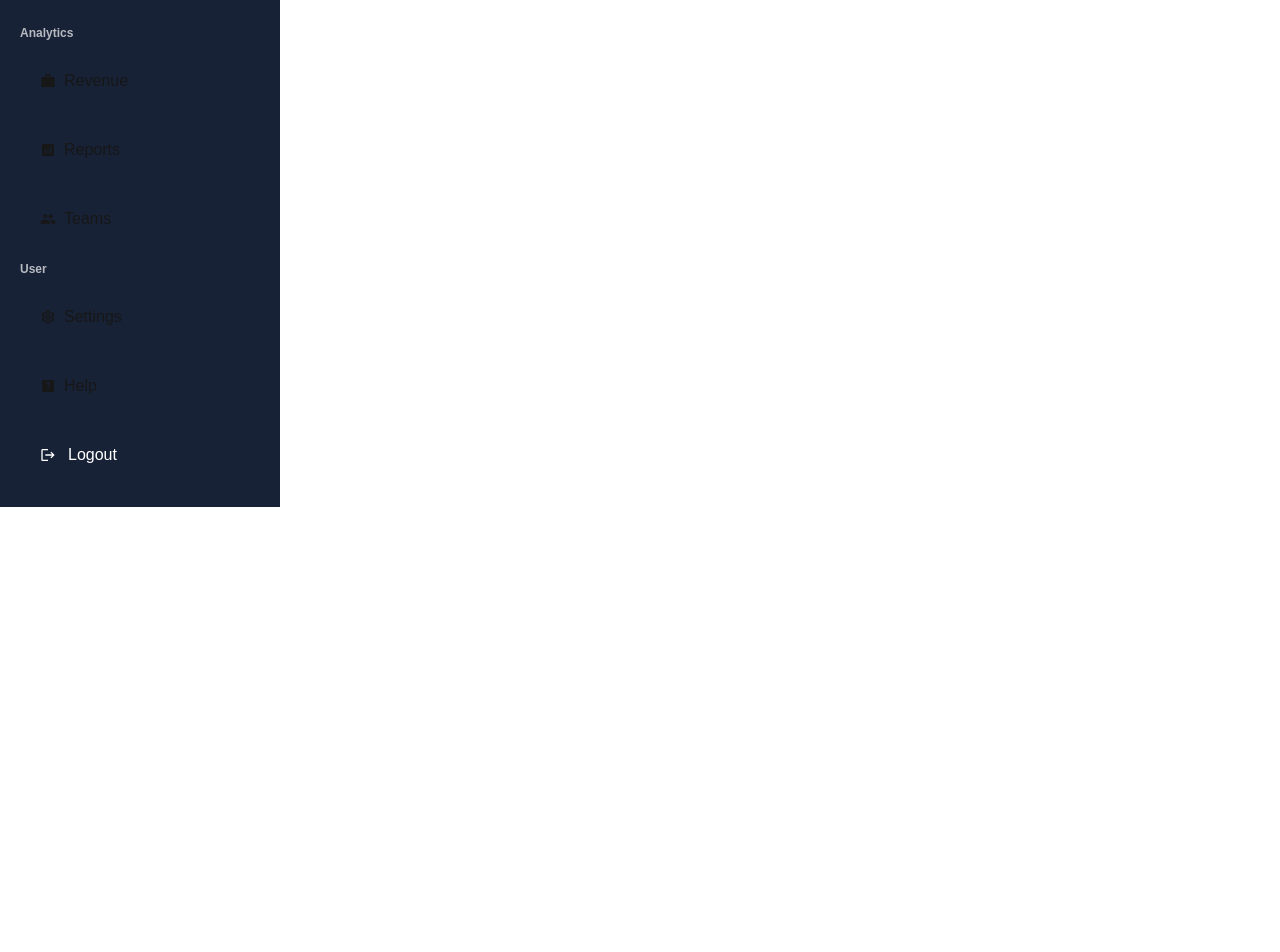
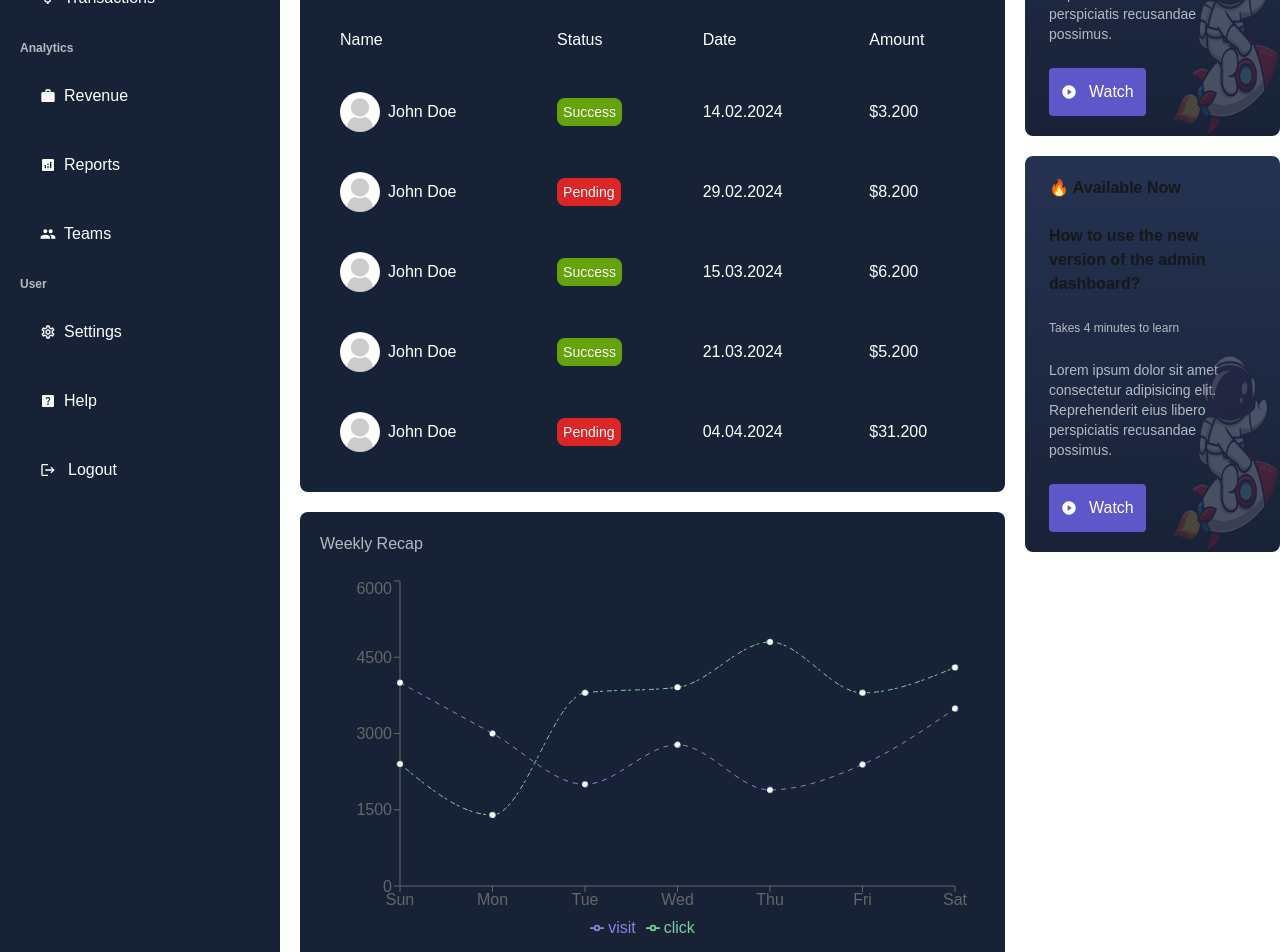
Before and after one commit to fullstackdeveloper918/Group_leaving_admin, a Next.js app: page /admin/dashboard in a window 1280 px wide. Shown: the part 380-1332 px from the top of the page. Before the commit the page ends 887 px from the top, so only its background shows below. Built offline with nearby package versions, Linux system fonts and the light colour scheme.

Commit message:
new code

```diff
--- a/components/admin/Card.jsx
+++ b/components/admin/Card.jsx
@@ -4,7 +4,7 @@ import { MdSupervisedUserCircle } from "react-icons/md";
 const Card = ({ item }) => {
   return (
     <>
-      <div className="p-5 rounded-lg flex gap-5 cursor-pointer w-full bg-[#182237] hover:bg-[#2e374a]">
+      <div className="p-5 rounded-lg flex gap-5 cursor-pointer w-full text-white bg-[#182237] hover:bg-[#2e374a]">
         <MdSupervisedUserCircle size={24} />
         <div className="flex flex-col gap-5">
           <span className="text-2xl">{item.title}</span>
--- a/components/admin/Chart.jsx
+++ b/components/admin/Chart.jsx
@@ -1,7 +1,70 @@
-import React from "react";
+"use client"
+import { LineChart, Line, XAxis, YAxis, Tooltip, Legend, ResponsiveContainer } from 'recharts';
+
+const data = [
+  {
+    name: "Sun",
+    visit: 4000,
+    click: 2400,
+  },
+  {
+    name: "Mon",
+    visit: 3000,
+    click: 1398,
+  },
+  {
+    name: "Tue",
+    visit: 2000,
+    click: 3800,
+  },
+  {
+    name: "Wed",
+    visit: 2780,
+    click: 3908,
+  },
+  {
+    name: "Thu",
+    visit: 1890,
+    click: 4800,
+  },
+  {
+    name: "Fri",
+    visit: 2390,
+    click: 3800,
+  },
+  {
+    name: "Sat",
+    visit: 3490,
+    click: 4300,
+  },
+];
 
 const Chart = () => {
-  return <div></div>;
-};
+  return (
+    <div className="h-[450px] bg-[#182237] p-5 rounded-lg">
+      <h2 className="font-extralight text-[#b7bac1] mb-5">Weekly Recap</h2>
+      <ResponsiveContainer width="100%" height="90%">
+        <LineChart
+          width={500}
+          height={300}
+          data={data}
+          margin={{
+            top: 5,
+            right: 30,
+            left: 20,
+            bottom: 5,
+          }}
+        >
+          <XAxis dataKey="name" />
+          <YAxis />
+          <Tooltip contentStyle={{background:"#151c2c", border:"none"}}/>
+          <Legend />
+          <Line type="monotone" dataKey="visit" stroke="#8884d8" strokeDasharray="5 5" />
+          <Line type="monotone" dataKey="click" stroke="#82ca9d" strokeDasharray="3 4 5 2" />
+        </LineChart>
+      </ResponsiveContainer>
+    </div>
+  )
+}
 
-export default Chart;
+export default Chart
--- a/components/admin/MenuLink.jsx
+++ b/components/admin/MenuLink.jsx
@@ -9,7 +9,7 @@ const MenuLink = ({ item }) => {
   return (
     <Link
       href={item?.path}
-      className={`p-5 flex items-center gap-2 my-[5px] borde rounded-lg hover:bg-[#2e374a] ${
+      className={`p-5 flex text-white items-center gap-2 my-[5px] borde rounded-lg hover:bg-[#2e374a] ${
         pathname === item?.path && "bg-[#2e374a]"
       }`}
     >
--- a/components/admin/Navbar.jsx
+++ b/components/admin/Navbar.jsx
@@ -24,9 +24,9 @@ const Navbar = () => {
             className="border-none bg-transparent text-white"
           />
         </div>
-        <div className="flex gap-5">
-          <MdOutlineChat size={20} />
-          <MdNotifications size={20} />
+        <div className="flex gap-5 text-white">
+          <MdOutlineChat size={20}  />
+          <MdNotifications size={20}  />
           <MdPublic size={20} />
         </div>
       </div>
--- /dev/null
+++ b/components/admin/Pagination.jsx
@@ -0,0 +1,16 @@
+"use client";
+
+import React from 'react'
+
+const Pagination = () => {
+  return (
+    <>
+     <div className="p-2 flex justify-between">
+       <button className="py-[5px] px-[10px] cursor-pointer">Previous</button>
+       <button className="py-[5px] px-[10px] cursor-pointer">Next</button>
+     </div>
+    </>
+  )
+}
+
+export default Pagination
--- a/components/admin/RightBar.jsx
+++ b/components/admin/RightBar.jsx
@@ -1,7 +1,39 @@
+import Image from "next/image";
+import { MdPlayCircleFilled } from "react-icons/md";
+import { rightbarData } from "@/lib/data";
 import React from "react";
 
 const RightBar = () => {
-  return <div></div>;
+  return (
+    <div className="fixed">
+    {rightbarData.map((item) => (
+      <React.Fragment key={item?.id}>
+        <div className="bg-gradient-to-t from-[#182237] to-[#253352] py-5 px-6 rounded-lg mb-5 relative">
+        <div className="absolute right-0 bottom-0 w-[50%] h-[50%]">
+          <Image className="contain opacity-20" src={item?.img} alt="" fill />
+        </div>
+        <div className="flex flex-col gap-6">
+          <span className="font-bold">🔥 Available Now</span>
+          <h3 className="font-bold">
+            How to use the new version of the admin dashboard?
+          </h3>
+          <span className="font-medium text-xs text-[#b7bac1]">Takes 4 minutes to learn</span>
+          <p className="text-[#b7bac1] text-sm">
+            Lorem ipsum dolor sit amet consectetur adipisicing elit.
+            Reprehenderit eius libero perspiciatis recusandae possimus.
+          </p>
+          <button className="p-3 flex items-center gap-3 w-max bg-[#5d57c9] text-white border-none rounded cursor-pointer">
+            <MdPlayCircleFilled />
+            Watch
+          </button>
+        </div>
+      </div>
+      </React.Fragment>
+    ))
+
+      }
+    </div>
+  );
 };
 
 export default RightBar;
--- a/components/admin/Sidebar.jsx
+++ b/components/admin/Sidebar.jsx
@@ -35,7 +35,7 @@ const menuItems = [
       },
       {
         title: "Transactions",
-        path: "/dashboard/transactions",
+        path: "/admin/dashboard/transactions",
         icon: <MdAttachMoney />,
       },
     ],
@@ -45,17 +45,17 @@ const menuItems = [
     list: [
       {
         title: "Revenue",
-        path: "/dashboard/revenue",
+        path: "/admin/dashboard/revenue",
         icon: <MdWork />,
       },
       {
         title: "Reports",
-        path: "/dashboard/reports",
+        path: "/admin/dashboard/reports",
         icon: <MdAnalytics />,
       },
       {
         title: "Teams",
-        path: "/dashboard/teams",
+        path: "/admin/dashboard/teams",
         icon: <MdPeople />,
       },
     ],
@@ -65,12 +65,12 @@ const menuItems = [
     list: [
       {
         title: "Settings",
-        path: "/dashboard/settings",
+        path: "/admin/dashboard/settings",
         icon: <MdOutlineSettings />,
       },
       {
         title: "Help",
-        path: "/dashboard/help",
+        path: "/admin/dashboard/help",
         icon: <MdHelpCenter />,
       },
     ],
@@ -92,7 +92,7 @@ const Sidebar = async () => {
           />
         </Link>
         <div className="flex flex-col">
-          <span className="font-medium">User</span>
+          <span className="font-medium text-[#b7bac1]">User</span>
           <span className="text-xs text-[#b7bac1]">Administrator</span>
         </div>
       </div>
--- a/components/admin/Transactions.jsx
+++ b/components/admin/Transactions.jsx
@@ -1,7 +1,57 @@
 import React from "react";
+import Image from 'next/image'
+import {transaction_data} from '@/lib/data'
+
+
 
 const Transactions = () => {
-  return <></>;
+  return (
+    <>
+      <div className="bg-[#182237] p-5 rounded-lg text-white">
+      <h2 className="mb-5 font-extralight">Latest Transactions</h2>
+      <table className="w-full">
+        <thead>
+          <tr>
+            <td className="p-5">Name</td>
+            <td className="p-5">Status</td>
+            <td className="p-5">Date</td>
+            <td className="p-5">Amount</td>
+          </tr>
+        </thead>
+        <tbody>
+          {
+            transaction_data.map((item) => (
+              <>
+                <tr>
+            <td className="p-5">
+              <div className="flex gap-2 items-center">
+                <Image
+                  src="/Images/noavatar.png"
+                  alt=""
+                  width={40}
+                  height={40}
+                  className="cover rounded-[50%]"
+                />
+                John Doe
+              </div>
+            </td>
+            <td className="p-5">
+              <span className={`rounded-lg cursor-pointer p-[6px] text-sm ${item?.Status === "Pending" ? "bg-red-600" : "bg-lime-600"}`}>
+                {item?.Status}
+              </span>
+            </td>
+            <td className="p-5">{item?.Date}</td>
+            <td className="p-5">{item?.Amount}</td>
+          </tr>
+              </>
+            ))
+          }
+
+        </tbody>
+      </table>
+      </div>
+    </>
+  )
 };
 
 export default Transactions;
--- a/lib/data.js
+++ b/lib/data.js
@@ -18,3 +18,19 @@ export const cards = [
     change: 18,
   },
 ];
+
+
+export const transaction_data = [
+  {id: 1,name: "", Status: 'Success', Date: '14.02.2024', Amount: '$3.200'},
+  {id: 2, name: "", Status: 'Pending', Date: '29.02.2024', Amount: '$8.200'},
+  {id: 3, name: "", Status: 'Success', Date: '15.03.2024', Amount: '$6.200'},
+  {id: 4, name: "", Status: 'Success', Date: '21.03.2024', Amount: '$5.200'},
+  {id: 5, name: "", Status: 'Pending', Date: '04.04.2024', Amount: '$31.200'},
+]
+
+
+export const rightbarData = [
+  {id: 1, img: '/images/astronaut.png'},
+  {id: 1, img: '/images/astronaut.png'},
+
+]
--- a/package.json
+++ b/package.json
@@ -13,7 +13,8 @@
     "next-auth": "^4.24.8",
     "react": "^18",
     "react-dom": "^18",
-    "react-icons": "^5.3.0"
+    "react-icons": "^5.3.0",
+    "recharts": "^2.12.7"
   },
   "devDependencies": {
     "postcss": "^8",
```
Also changed, not shown: public/images/astronaut.png (added), 1 other file (tests, documents, lock files or other folders).
